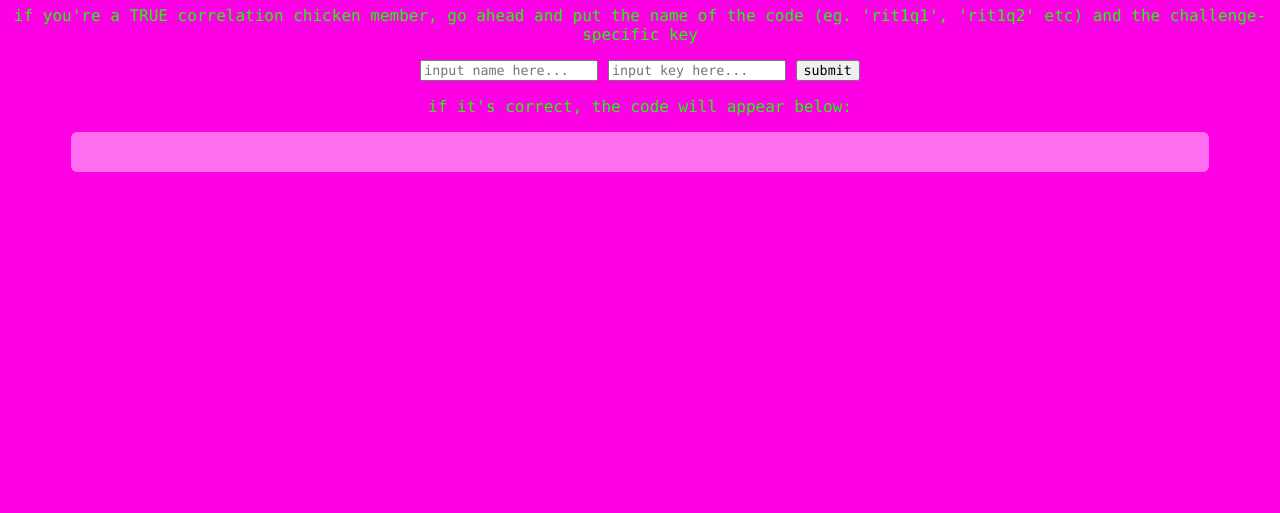
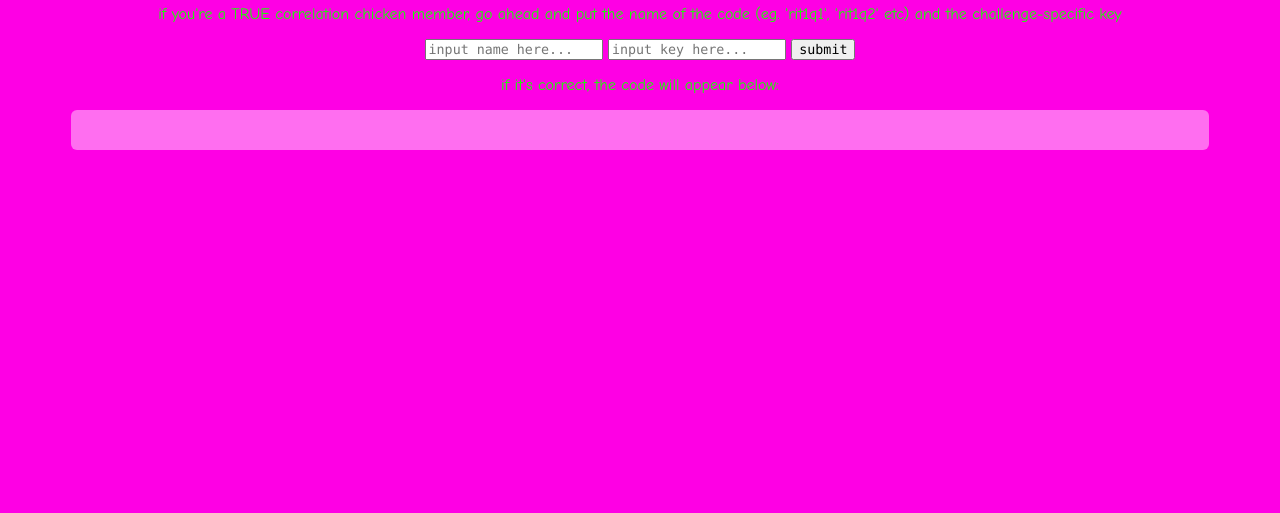
Before and after one commit to alakazamburger/leftangle, a plain HTML site: page index.html in a window 1280 px wide. Shown: the part 287-800 px from the top of the page. Drawn offline with Linux system fonts and the light colour scheme.

Commit message:
comic sans title 🔥

```diff
--- a/styling.css
+++ b/styling.css
@@ -18,6 +18,7 @@ img {
 
 h1, #mainbodytext {
   text-align: center;
+  font-family: "Comic Sans MS", cursive;
 }
 
 pre code {
```
